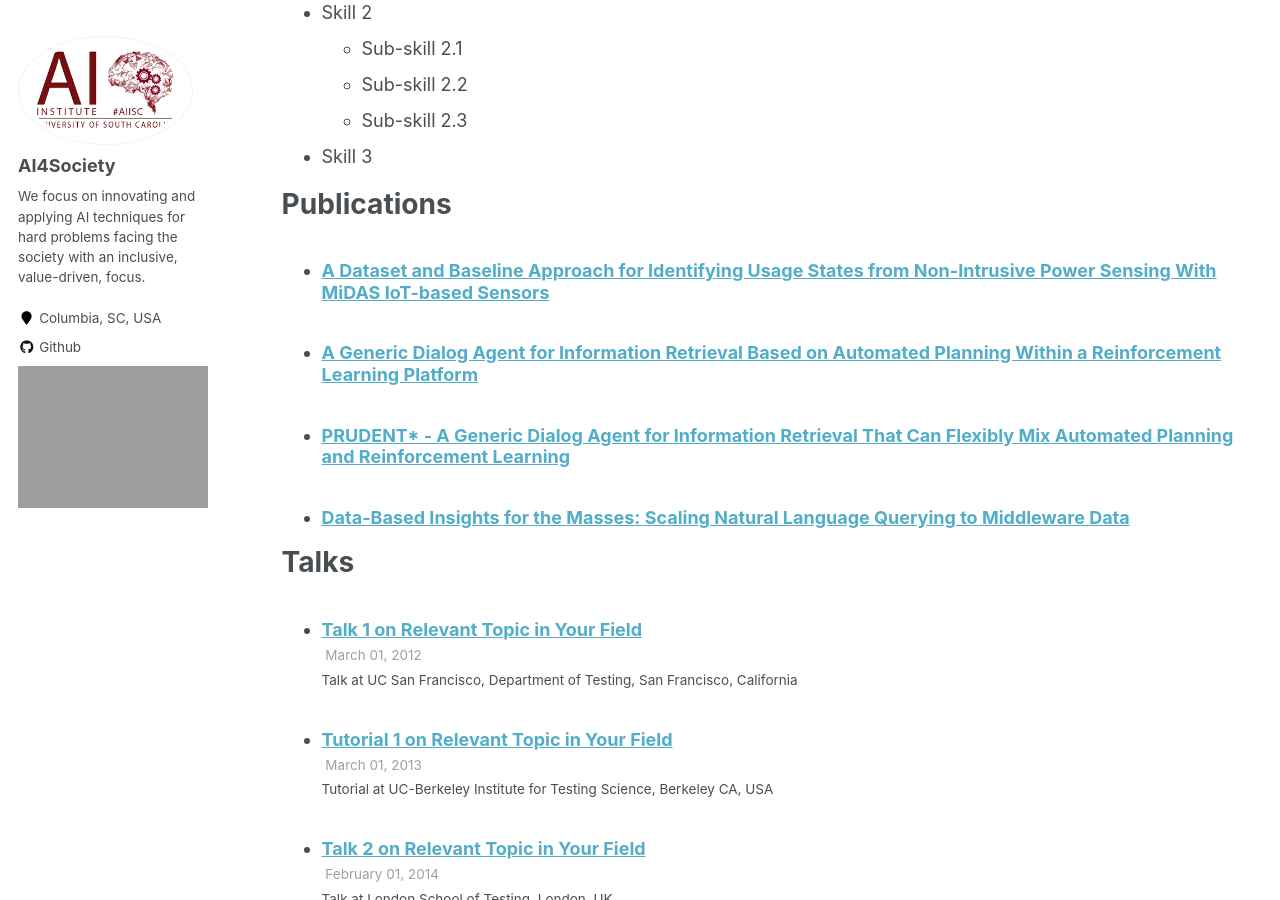
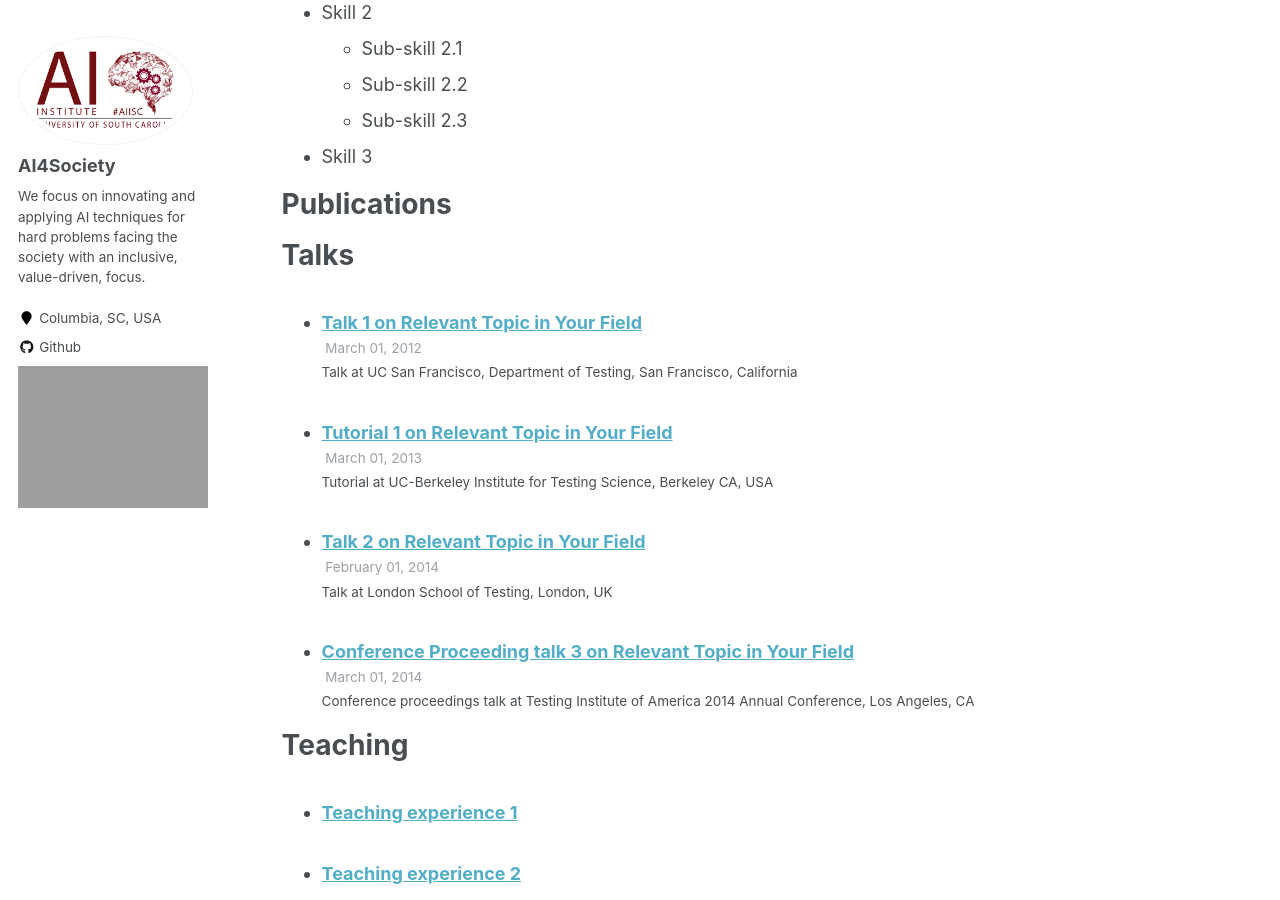
Before and after one commit to likitha-9/ai4society.github.io, a Jekyll site: the page built from _pages/cv.md, in a window 1280 px wide and 900 px high, scrolled down 767 px. Built offline with Jekyll 4.4.1, drawn with Linux system fonts in a browser that asks for light colours.

Commit message:
Remove publications

```diff
--- a/_publications/publication1.md
+++ /dev/null
@@ -1,11 +0,0 @@
----
-title: "A Dataset and Baseline Approach for Identifying Usage States from Non-Intrusive
-Power Sensing With MiDAS IoT-based Sensors"
-collection: publications
-Video: "[Video](https://www.youtube.com/watch?v=-0aKDVoEGvs)"
-PDF: "[PDF](https://dl.acm.org/doi/10.1145/3514094.3534174)"
-Bibtex: "[BIBTEX]()"
-#date: 2022-01-01
-#venue: 'Journal 1'
----
-# Second Header
--- a/_publications/publication2.md
+++ /dev/null
@@ -1,11 +0,0 @@
----
-title: "A Generic Dialog Agent for Information Retrieval Based on Automated Planning
-Within a Reinforcement Learning Platform"
-collection: publications
-Video: "[Video](https://www.youtube.com/watch?v=-0aKDVoEGvs)"
-PDF: "[PDF](https://dl.acm.org/doi/10.1145/3514094.3534174)"
-Bibtex: "[BIBTEX]()"
-#date: 2022-01-01
-#venue: 'Journal 1'
----
-#First-Header
--- a/_publications/publication3.md
+++ /dev/null
@@ -1,10 +0,0 @@
----
-title: "PRUDENT* - A Generic Dialog Agent for Information Retrieval That Can
-Flexibly Mix Automated Planning and Reinforcement Learning"
-collection: publications
-Video: "[Video](https://www.youtube.com/watch?v=-0aKDVoEGvs)"
-PDF: "[PDF](https://dl.acm.org/doi/10.1145/3514094.3534174)"
-Bibtex: "[BIBTEX]()"
-#date: 2022-01-01
-#venue: 'Journal 1'
----
--- a/_publications/publication4.md
+++ /dev/null
@@ -1,9 +0,0 @@
----
-title: "Data-Based Insights for the Masses: Scaling Natural Language Querying to Middleware Data"
-collection: publications
-Video: "[Video](https://www.youtube.com/watch?v=-0aKDVoEGvs)"
-PDF: "[PDF](https://dl.acm.org/doi/10.1145/3514094.3534174)"
-Bibtex: "[BIBTEX]()"
-#date: 2022-01-01
-#venue: 'Journal 1'
----
```
Also changed, not shown: _pages/publications.md (+2 -2 lines).
